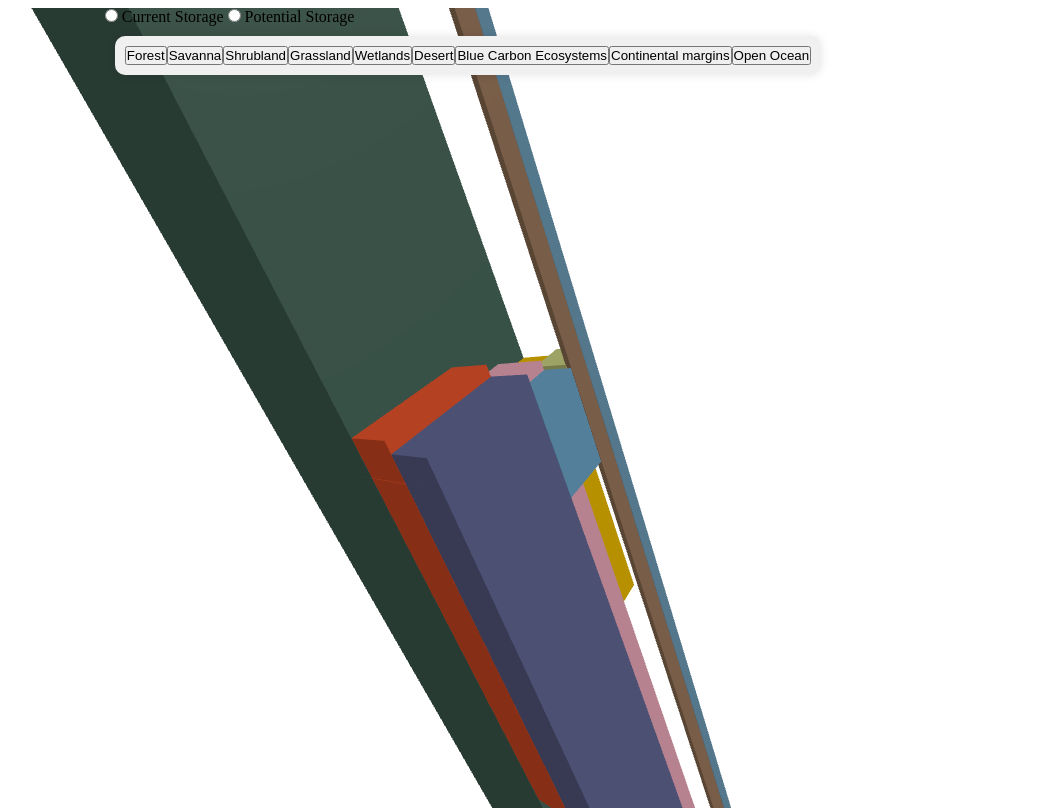
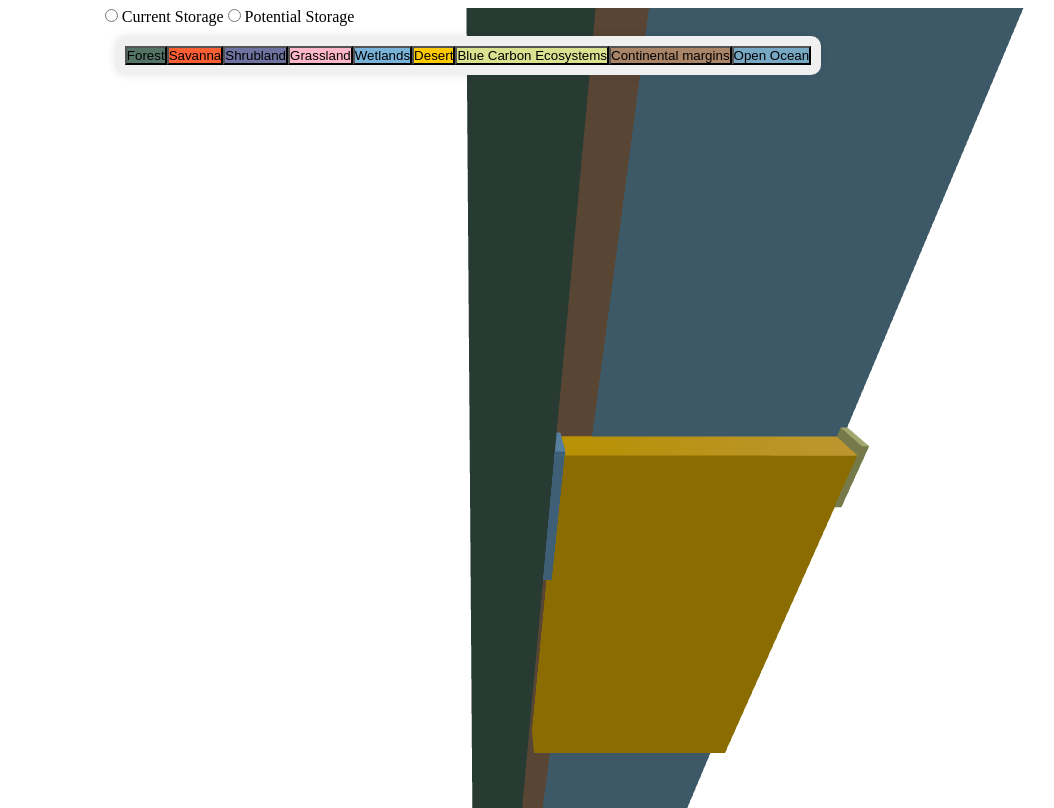
Before and after one commit to salernoelia/Cuby, a Nuxt app: page / in a window 1280 px wide. Shown: the whole page, without its empty margins (172-1226 px from the left). Built offline with nearby package versions, Linux system fonts and the light colour scheme.

Commit message:
feat: filter implementation + update

```diff
--- a/components/treeMap.vue
+++ b/components/treeMap.vue
@@ -5,7 +5,7 @@
         <input
           type="radio"
           name="selectedStorage"
-          @change="storageSelected('currentStorage')"
+          @change="storageOptionSelected('currentStorage')"
         />
         Current Storage
       </label>
@@ -14,15 +14,19 @@
         <input
           type="radio"
           name="selectedStorage"
-          @change="storageSelected('potentialStorage')"
+          @change="storageOptionSelected('potentialStorage')"
         />
         Potential Storage
       </label>
     </div>
-    <div class="filterbuttons">
+    <div class="filter-buttons">
       <button
         v-for="habitat in data"
-        :class="{ 'button-main-active': isSelected(habitat.Habitat_name) }"
+        :key="habitat.Habitat_name"
+        :style="{ backgroundColor: habitat.color }"
+        :class="{
+          'button-main-active': isHabitatSelected(habitat.Habitat_name),
+        }"
         class="button-main"
         @click="filterData(habitat.Habitat_name)"
       >
@@ -39,16 +43,18 @@ import * as d3 from "d3";
 import * as THREE from "three";
 import { OrbitControls } from "three/examples/jsm/controls/OrbitControls.js";
 import data from "~/static/data/data.json";
+import { cloneDeep } from "lodash";
 
-const filteredData = ref([]);
+const filteredData = ref(cloneDeep(data));
 const filterData = (habitatName) => {
   const index = filteredData.value.findIndex(
     (item) => item.Habitat_name === habitatName
   );
   if (index === -1) {
-    filteredData.value.push(
-      data.find((item) => item.Habitat_name === habitatName)
-    );
+    const habitat = data.find((item) => item.Habitat_name === habitatName);
+    if (habitat) {
+      filteredData.value.push(habitat);
+    }
   } else {
     filteredData.value.splice(index, 1);
   }
@@ -56,7 +62,7 @@ const filterData = (habitatName) => {
   resetView();
 };
 
-const isSelected = (habitatName) => {
+const isHabitatSelected = (habitatName) => {
   return filteredData.value.some((item) => item.Habitat_name === habitatName);
 };
 
@@ -73,12 +79,13 @@ let rectAbove,
   scene,
   renderer,
   animate,
-  storageSelected,
+  storageOptionSelected,
   geometryPositive,
   geometryNegative,
-  resetView;
+  resetView,
+  color;
 
-storageSelected = (storage) => {
+storageOptionSelected = (storage) => {
   selectedStorage.value = storage;
   resetView();
 };
@@ -87,10 +94,10 @@ resetView = () => {
   geometryPositive.dispose();
   geometryNegative.dispose();
 
-  // Remove existing meshes from the scene
   scene.children.length = 0;
-  // Recreate the treemap and update the 3D representation
+
   createTreemap();
+  color();
 };
 
 onMounted(async () => {
@@ -99,12 +106,10 @@ onMounted(async () => {
 });
 
 const createTreemap = async () => {
-  // set the dimensions and margins of the graph
   const margin = { top: 10, right: 10, bottom: 10, left: 10 };
   const width = 1000 - margin.left - margin.right;
   const height = 1000 - margin.top - margin.bottom;
 
-  // Wait for the element to be available in the DOM
   await new Promise((resolve) => {
     const checkElement = () => {
       if (canvas.value) {
@@ -116,30 +121,25 @@ const createTreemap = async () => {
     checkElement();
   });
 
-  // Create color scale
-  const color = d3.scaleOrdinal(d3.schemeCategory10);
+  color = () => {
+    return d3.scaleOrdinal(d3.schemeCategory10);
+  };
 
-  // append the svg object to the body of the page
   const svg = d3
     .select(canvas.value)
-    // .append("svg")
     .attr("width", width + margin.left + margin.right)
     .attr("height", height + margin.top + margin.bottom)
     .append("g")
     .attr("transform", "translate(" + margin.left + "," + margin.top + ")");
 
   try {
-    // Create hierarchy
     const root = d3
-      .hierarchy({ children: data }) // Wrapping data in a "children" property
+      .hierarchy({ children: filteredData.value })
       .sum((d) => +d.Area_Habitat)
-      .sort((a, b) => b.value - a.value);
+      .sort((a, b) => b.Area_Habitat - a.Area_Habitat); // Sort by highest to lowest value;
 
-    // Create treemap
     d3.treemap().size([width, height]).padding(0)(root);
 
-    console.log(root.leaves());
-    // use this information to add rectangles:
     const rects = svg
       .selectAll("rect")
       .data(root.leaves())
@@ -151,14 +151,11 @@ const createTreemap = async () => {
       .attr("width", (d) => d.x1 - d.x0)
       .attr("height", (d) => d.y1 - d.y0);
 
-    // Read out d3.js generated rectangles and import them to Three.js
     rectangles = svg.selectAll("rect").nodes();
 
-    // Apply the layout to our data
     nodes = root.descendants();
 
     create3D(rectangles, nodes);
-    console.log(rectangles);
     return { rectangles, nodes };
   } catch (error) {
     console.error("Error loading JSON data:", error);
@@ -166,43 +163,37 @@ const createTreemap = async () => {
 };
 
 const initCamera = () => {
-  // Create a camera
   camera = new THREE.PerspectiveCamera(
     75,
     window.innerWidth / window.innerHeight,
     0.1,
-    20000
+    30000
   );
-  camera.position.set(1500, 0, 1500);
-  camera.lookAt(new THREE.Vector3(0, 0, 0)); // Look at the left of the scene
+  camera.position.set(0, 0, 1500);
+  camera.lookAt(new THREE.Vector3(0, 0, 0));
 };
 
 const create3D = (rectangles, nodes) => {
-  // Create a Three.js scene
   scene = new THREE.Scene();
 
-  // Create three.js renderer
   renderer = new THREE.WebGLRenderer({ antialias: true });
   renderer.setPixelRatio(window.devicePixelRatio);
   renderer.setSize(window.innerWidth, window.innerHeight);
 
   zIndex++;
   canvas.value.appendChild(renderer.domElement);
-  renderer.domElement.style.position = "absolute"; // oder 'relative', 'fixed', etc., je nach Bedarf
+  renderer.domElement.style.position = "absolute";
   renderer.domElement.style.zIndex = zIndex;
 
-  console.log("zIndex:", zIndex);
-
-  // Add axes helpers
-  const axesHelper = new THREE.AxesHelper(100);
-  scene.add(axesHelper);
-  scene.background = new THREE.Color(0xffffff); // Set background color to white
+  // const axesHelper = new THREE.AxesHelper(100);
+  // scene.add(axesHelper);
+  scene.background = new THREE.Color(0xffffff);
 
   const centroid = new THREE.Vector3();
   rectangles.forEach((rectangle) => {
-    centroid.x += parseFloat(rectangle.getAttribute("x") + 50);
-    centroid.y += parseFloat(rectangle.getAttribute("y") + 50);
-    centroid.z += 0; // Assuming z-coordinate is 0 for 2D layout
+    centroid.x += parseFloat(rectangle.getAttribute("x") - 200);
+    centroid.y += parseFloat(rectangle.getAttribute("y"));
+    centroid.z += 0;
   });
   centroid.divideScalar(rectangles.length);
 
@@ -212,12 +203,16 @@ const create3D = (rectangles, nodes) => {
 
     switch (selectedStorage.value) {
       case "currentStorage":
-        rectAbove = data[index].Above_ground_current_storage / 100000000;
-        rectBelow = data[index].Below_ground_current_storage / 100000000;
+        rectAbove =
+          filteredData.value[index].Above_ground_current_storage / 100000000;
+        rectBelow =
+          filteredData.value[index].Below_ground_current_storage / 100000000;
         break;
       case "potentialStorage":
-        rectAbove = data[index].Above_ground_potential_storage / 100000000;
-        rectBelow = data[index].Below_ground_potential_storage / 100000000;
+        rectAbove =
+          filteredData.value[index].Above_ground_potential_storage / 100000000;
+        rectBelow =
+          filteredData.value[index].Below_ground_potential_storage / 100000000;
         break;
     }
 
@@ -238,11 +233,6 @@ const create3D = (rectangles, nodes) => {
     ) {
       rectBelow = -1;
     }
-
-    console.log("rectWidth:", rectWidth);
-    console.log("rectHeight:", rectHeight);
-    console.log("rectAbove:", rectAbove);
-    console.log("rectBelow:", rectBelow);
 
     geometryPositive = new THREE.ExtrudeGeometry(
       new THREE.Shape([
@@ -267,7 +257,7 @@ const create3D = (rectangles, nodes) => {
     );
 
     const material = new THREE.MeshPhongMaterial({
-      color: data[index].color,
+      color: filteredData.value[index].color,
     });
     const meshPositive = new THREE.Mesh(geometryPositive, material);
     const meshNegative = new THREE.Mesh(geometryNegative, material);
@@ -293,16 +283,13 @@ const create3D = (rectangles, nodes) => {
     meshPositive.name = `meshPositive${index}`;
     meshNegative.name = `meshNegative${index}`;
 
-    // Add meshes to the scene
     scene.add(meshPositive);
     scene.add(meshNegative);
   });
 
-  // Add ambient light with increased intensity and white color
   const ambientLight = new THREE.AmbientLight(0xffffff, 0.8);
   scene.add(ambientLight);
 
-  // Add directional light with increased intensity and white color
   const directionalLight = new THREE.DirectionalLight(0xffffff, 1.2);
   directionalLight.position.set(1, 1, 1).normalize();
   scene.add(directionalLight);
@@ -317,7 +304,7 @@ const create3D = (rectangles, nodes) => {
   controls.maxDistance = 15000;
 
   controls.minPolarAngle = 0;
-  controls.maxPolarAngle = Math.PI;
+  controls.maxPolarAngle = 100;
 
   controls.minAzimuthAngle = -Infinity;
   controls.maxAzimuthAngle = Infinity;
@@ -325,7 +312,6 @@ const create3D = (rectangles, nodes) => {
   animate = function () {
     requestAnimationFrame(animate);
     renderer.render(scene, camera);
-    // Update the OrbitControls
     controls.update();
   };
 
@@ -355,18 +341,14 @@ body {
   padding: none;
   position: absolute;
 }
-.controls {
+.controls,
+.filter-buttons {
   position: relative;
   top: 0;
   left: 0;
   z-index: 3;
 }
-
-.filterbuttons {
-  position: relative;
-  top: 0;
-  left: 0;
-  z-index: 3;
+.filter-buttons {
   display: flex;
   flex-direction: row;
   justify-content: left;
--- a/package.json
+++ b/package.json
@@ -18,6 +18,7 @@
   "dependencies": {
     "@pinia/nuxt": "^0.5.1",
     "d3": "^7.8.5",
+    "lodash": "^4.17.21",
     "pinia": "^2.1.7",
     "three": "^0.158.0"
   }
```
Also changed, not shown: 1 other file (tests, documents, lock files or other folders).
